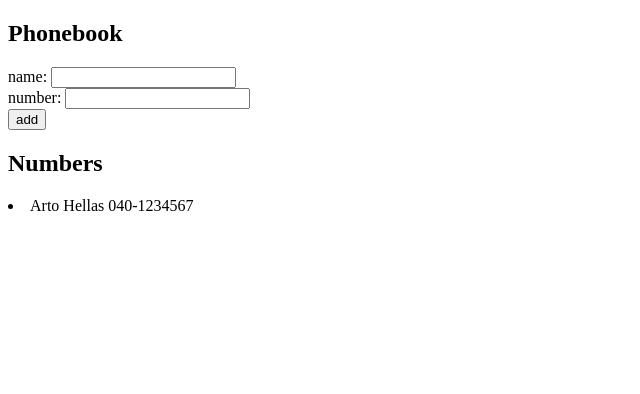
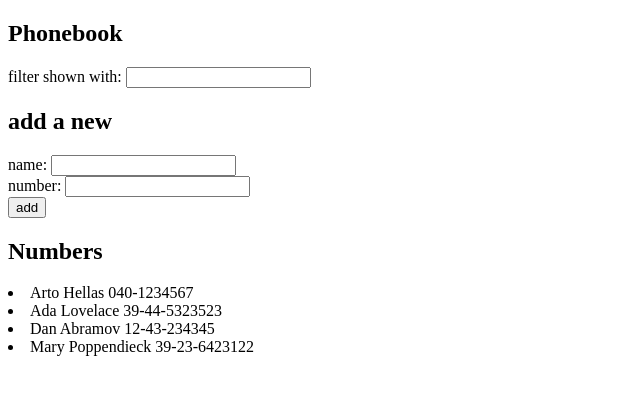
Before and after one commit to dmarie777/fullstackopen, a React (Vite) app in the folder part2/phonebook/: page / in a window 1280 px wide. Shown: the top 394 px of the page, without its empty margins (0-640 px from the left). Built offline with nearby package versions, Linux system fonts and the light colour scheme.

Commit message:
Solution for exercise 2.9: Addition of functionality to filter by names

```diff
--- a/part2/phonebook/src/App.jsx
+++ b/part2/phonebook/src/App.jsx
@@ -4,11 +4,16 @@ function App() {
   const [persons, setPersons] = useState([
     {
       name: 'Arto Hellas',
-      number: '040-1234567'
-  }
+      number: '040-1234567',
+      id:1
+    },
+    { name: 'Ada Lovelace', number: '39-44-5323523', id: 2 },
+    { name: 'Dan Abramov', number: '12-43-234345', id: 3 },
+    { name: 'Mary Poppendieck', number: '39-23-6423122', id: 4 }
   ])
   const [newName, setNewName] = useState('')
   const [newNumber, setNewNumber] = useState('')
+  const [letterToFilter, setLetterToFilter] = useState('')
 
   const addName = (event) => {
     event.preventDefault()
@@ -23,6 +28,7 @@ function App() {
       alert(`${newName} is already added to phonebook`)
     }
     setNewName('')
+    setNewNumber('')
   }
   const changeName = (event) => {
     setNewName(event.target.value)
@@ -30,11 +36,20 @@ function App() {
   const changeNumber = (event) => {
     setNewNumber(event.target.value)
   }
+  const filterName = (event) => {
+    setLetterToFilter(event.target.value)
+  }
+
+  const filterNames = persons.filter(person => person.name.charAt(0).toLowerCase() === letterToFilter.toLowerCase())
 
   return (
     <>
       <div>
         <h2>Phonebook</h2>
+          <div>
+            filter shown with: <input value={letterToFilter} onChange={filterName}/>
+          </div>
+        <h2>add a new</h2>
         <form onSubmit={addName}>
           <div>
             name: <input value={newName} onChange={changeName}/>
@@ -47,7 +62,10 @@ function App() {
           </div>
         </form>
         <h2>Numbers</h2>
-        {persons.map(person => <li key={person.name}> {person.name} {person.number }</li>)}
+        { letterToFilter?
+          filterNames.map(person => <li key={person.name}> {person.name} {person.number }</li>):
+          persons.map(person => <li key={person.name}> {person.name} {person.number }</li>)
+        }
       </div>
     </>
   )
```
